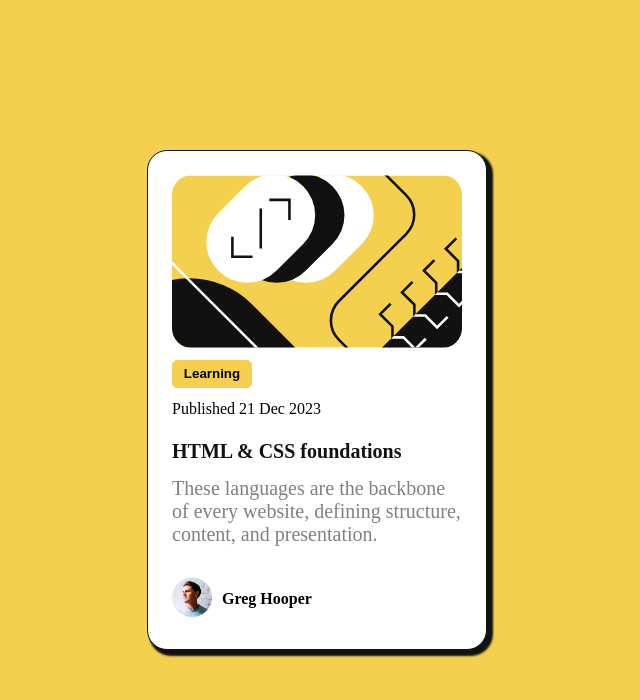
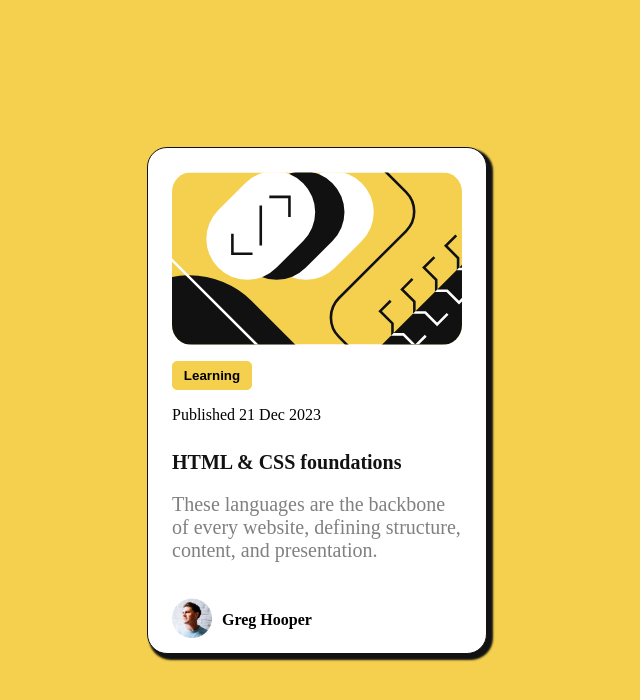
Before and after one commit to Bisshy/blog-preview-card-main, a plain HTML site: page index.html in a window 1280 px wide. Shown: the whole page, without its empty margins (323-963 px from the left). Drawn offline with Linux system fonts and the light colour scheme.

Commit message:
Update style.css

```diff
--- a/css/style.css
+++ b/css/style.css
@@ -61,12 +61,14 @@ body{
     flex-direction: column;
     background-color: var(--BODY-COLOR);
     max-width:340px;
-    height:500px;
+    height:507px;
     padding:var(--PADDING-TB);
-    gap:0.7rem;
+    gap:1rem;
     border:var(--BORDER-MAIN);
     border-radius:20px;
     box-shadow: 4px 4px 2px 2px var(--BSC);
+
+
 }
 
 .main__button{
@@ -107,6 +109,7 @@ a:active{
     justify-content: flex-start;
     align-items:center;
     gap:10px;
+    flex-flow:wrap;
 
 }
 .main__p3{
```
